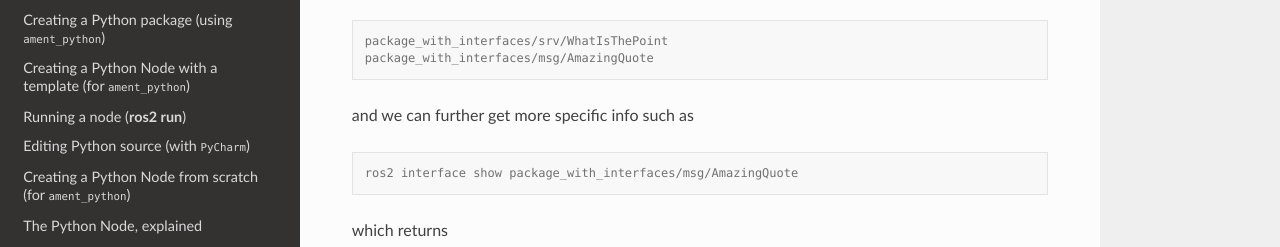
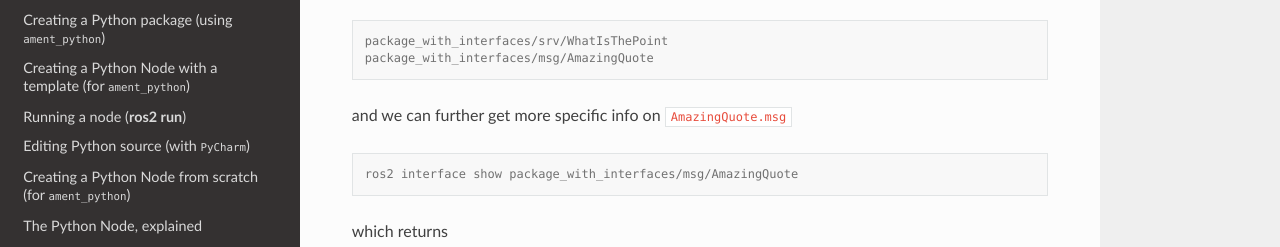
Before and after one commit to mmmarinho/ROS2_Tutorial, a Sphinx documentation site: the page built from docs/source/create_message_package.rst, in a window 1280 px wide and 900 px high, scrolled down 4216 px, cut to the strip 0-415 px from the top of the window. Shown: the part 152-399 px from the top of the strip. Built offline with Sphinx 7.4.7 and the Read the Docs theme 2.0.0, drawn with Linux system fonts in a browser that asks for light colours.

Commit message:
Update create_message_package.rst

```diff
--- a/docs/source/create_message_package.rst
+++ b/docs/source/create_message_package.rst
@@ -182,7 +182,7 @@
    package_with_interfaces/srv/WhatIsThePoint
    package_with_interfaces/msg/AmazingQuote
 
-and we can further get more specific info such as
+and we can further get more specific info on :file:`AmazingQuote.msg`
 
 .. code:: console
 
```
